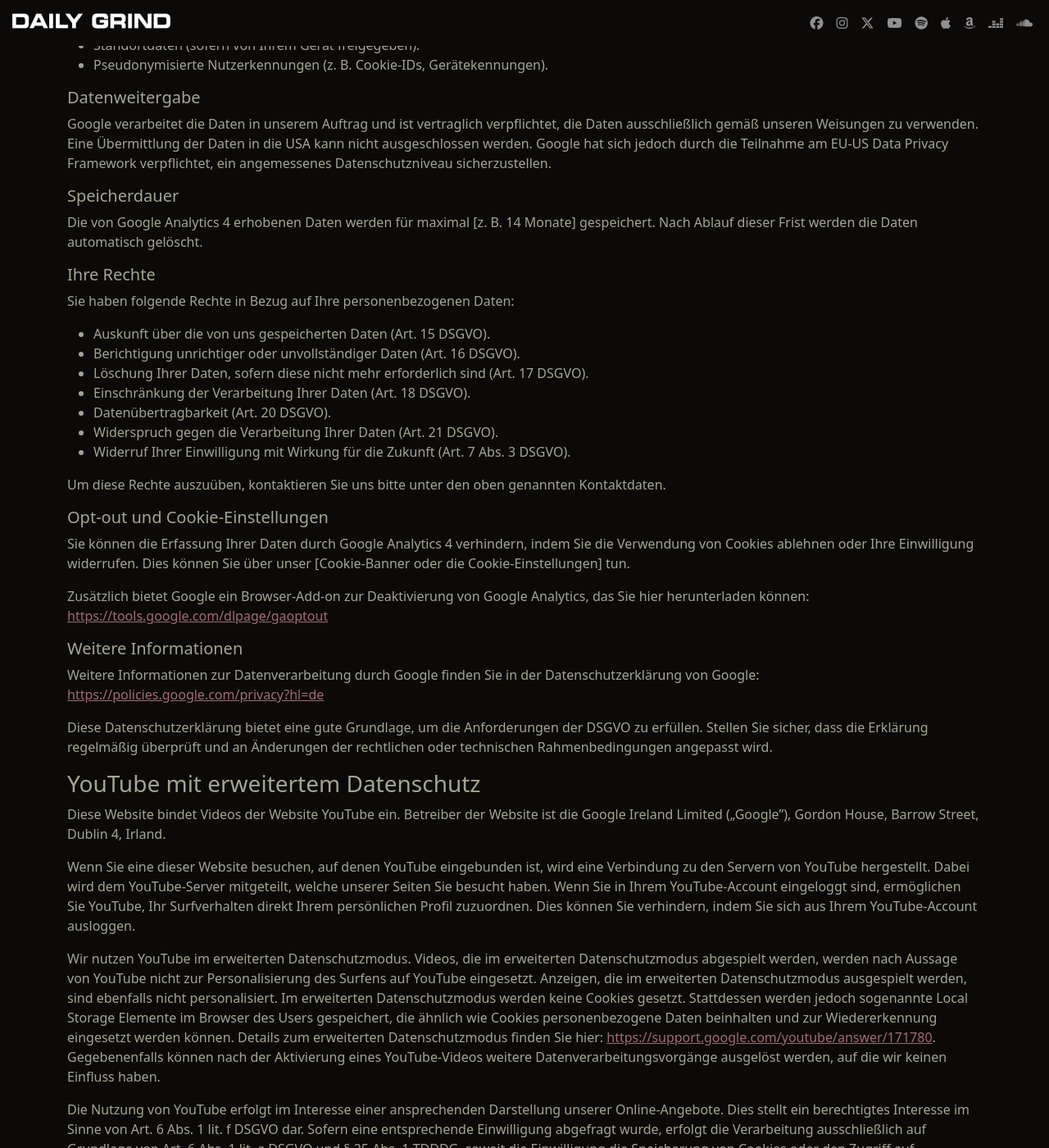
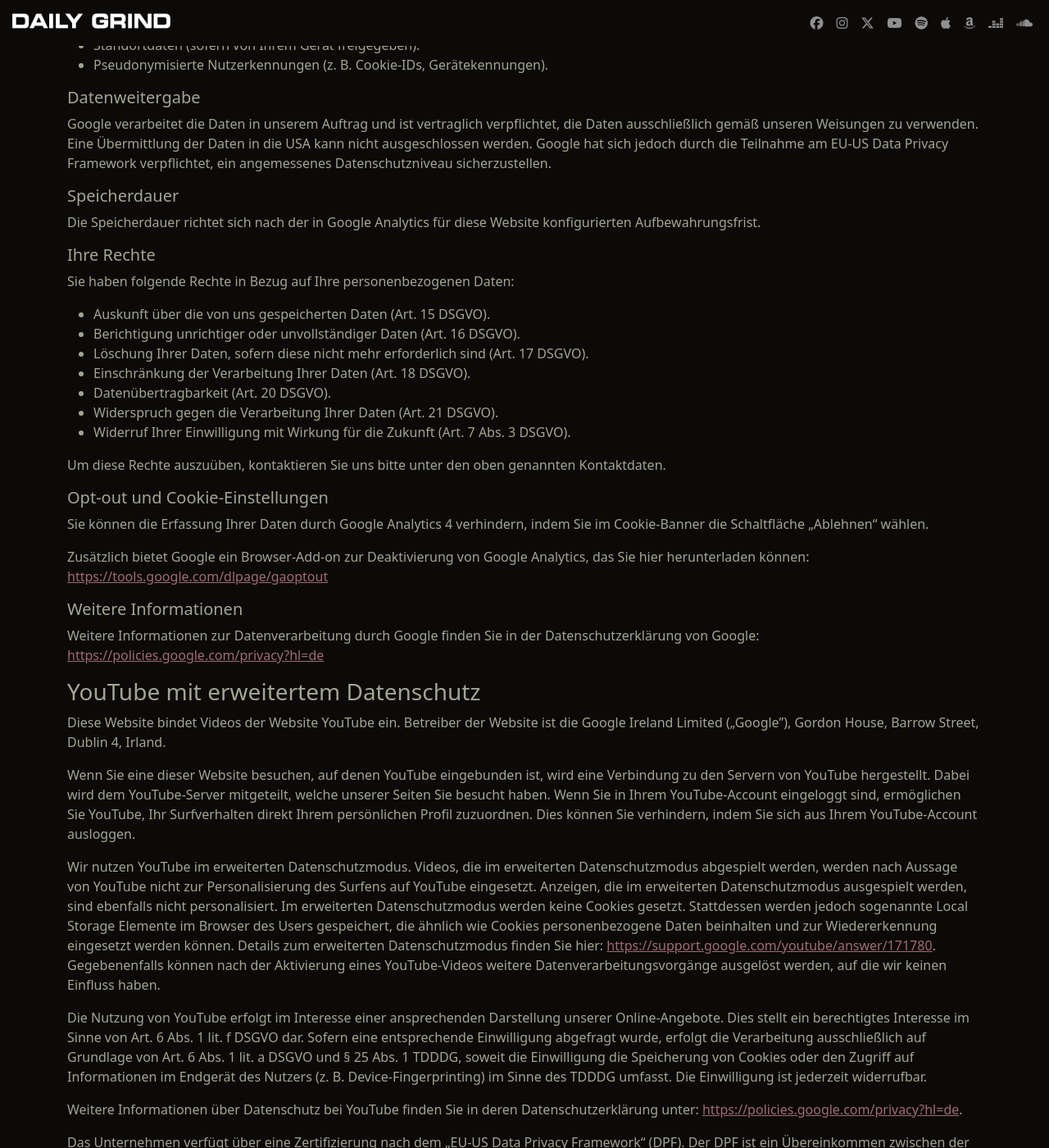
Before and after one commit to ctreffs/dailygrindband.com, a Jekyll site: the page built from privacy.md, in a window 1280 px wide and 1400 px high, scrolled down 6406 px. Shown: the whole window at 82% size. Built offline with Jekyll 4.4.1, drawn with Linux system fonts in a browser that asks for light colours; comment, search, counter and statistics services are not loaded.

Commit message:
Clarify analytics privacy information (#99)

```diff
--- a/privacy.md
+++ b/privacy.md
@@ -405,7 +405,7 @@ Google verarbeitet die Daten in unserem Auftrag und ist vertraglich verpflichtet
 <h5>Speicherdauer</h5>
 
 <p>
-Die von Google Analytics 4 erhobenen Daten werden für maximal [z. B. 14 Monate] gespeichert. Nach Ablauf dieser Frist werden die Daten automatisch gelöscht.
+Die Speicherdauer richtet sich nach der in Google Analytics für diese Website konfigurierten Aufbewahrungsfrist.
 </p>
 
 <h5>Ihre Rechte</h5>
@@ -427,7 +427,7 @@ Um diese Rechte auszuüben, kontaktieren Sie uns bitte unter den oben genannten
 <h5>Opt-out und Cookie-Einstellungen</h5>
 
 <p>
-Sie können die Erfassung Ihrer Daten durch Google Analytics 4 verhindern, indem Sie die Verwendung von Cookies ablehnen oder Ihre Einwilligung widerrufen. Dies können Sie über unser [Cookie-Banner oder die Cookie-Einstellungen] tun.
+Sie können die Erfassung Ihrer Daten durch Google Analytics 4 verhindern, indem Sie im Cookie-Banner die Schaltfläche „Ablehnen“ wählen.
 </p>
 <p>
 Zusätzlich bietet Google ein Browser-Add-on zur Deaktivierung von Google Analytics, das Sie hier herunterladen können:
@@ -439,9 +439,6 @@ Zusätzlich bietet Google ein Browser-Add-on zur Deaktivierung von Google Analyt
 <p>
 Weitere Informationen zur Datenverarbeitung durch Google finden Sie in der Datenschutzerklärung von Google:
 <a href="https://policies.google.com/privacy?hl=de">https://policies.google.com/privacy?hl=de</a>
-</p>
-<p>
-Diese Datenschutzerklärung bietet eine gute Grundlage, um die Anforderungen der DSGVO zu erfüllen. Stellen Sie sicher, dass die Erklärung regelmäßig überprüft und an Änderungen der rechtlichen oder technischen Rahmenbedingungen angepasst wird.
 </p>
 
 <h3>YouTube mit erweitertem Datenschutz</h3>
```
